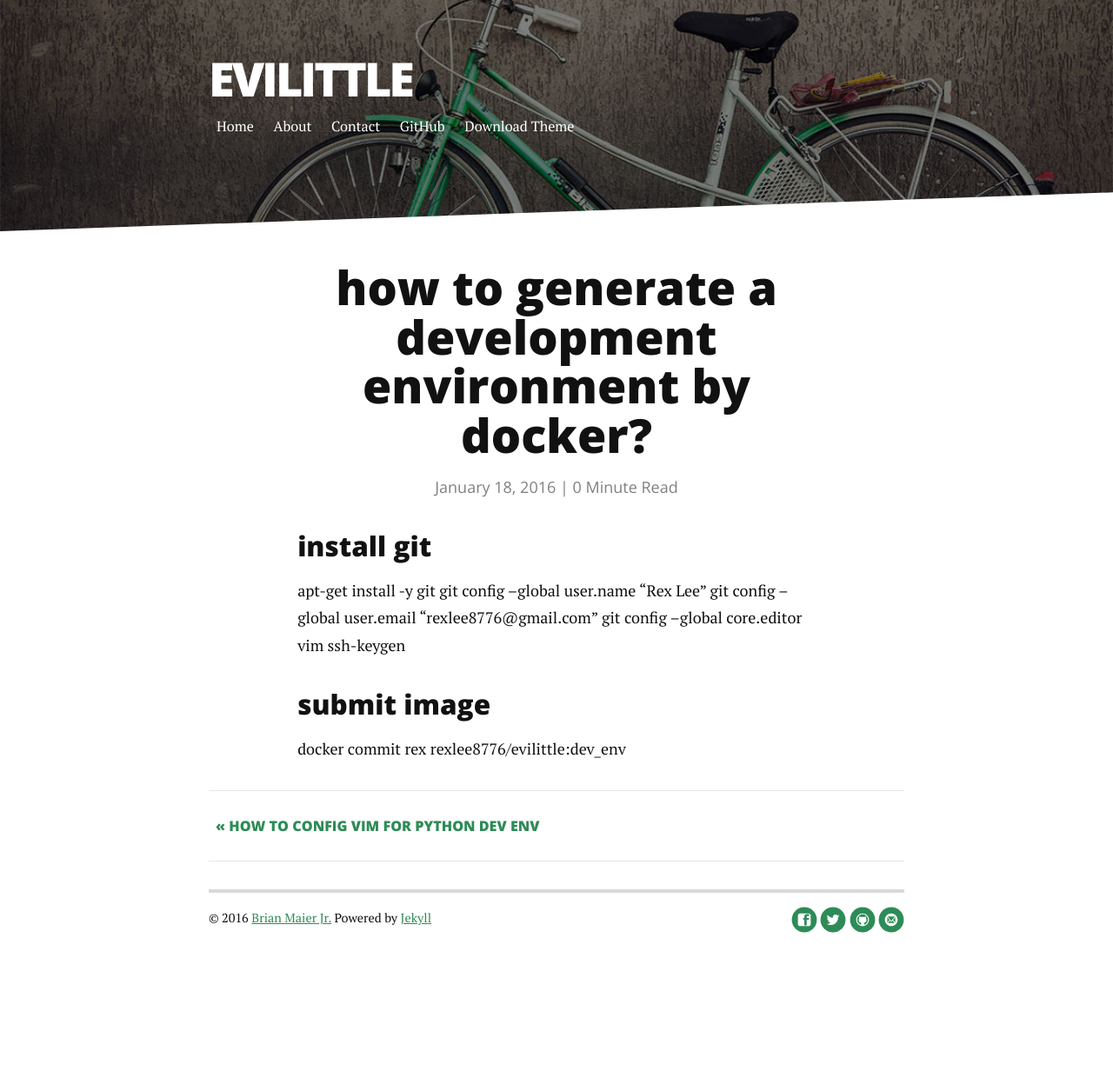
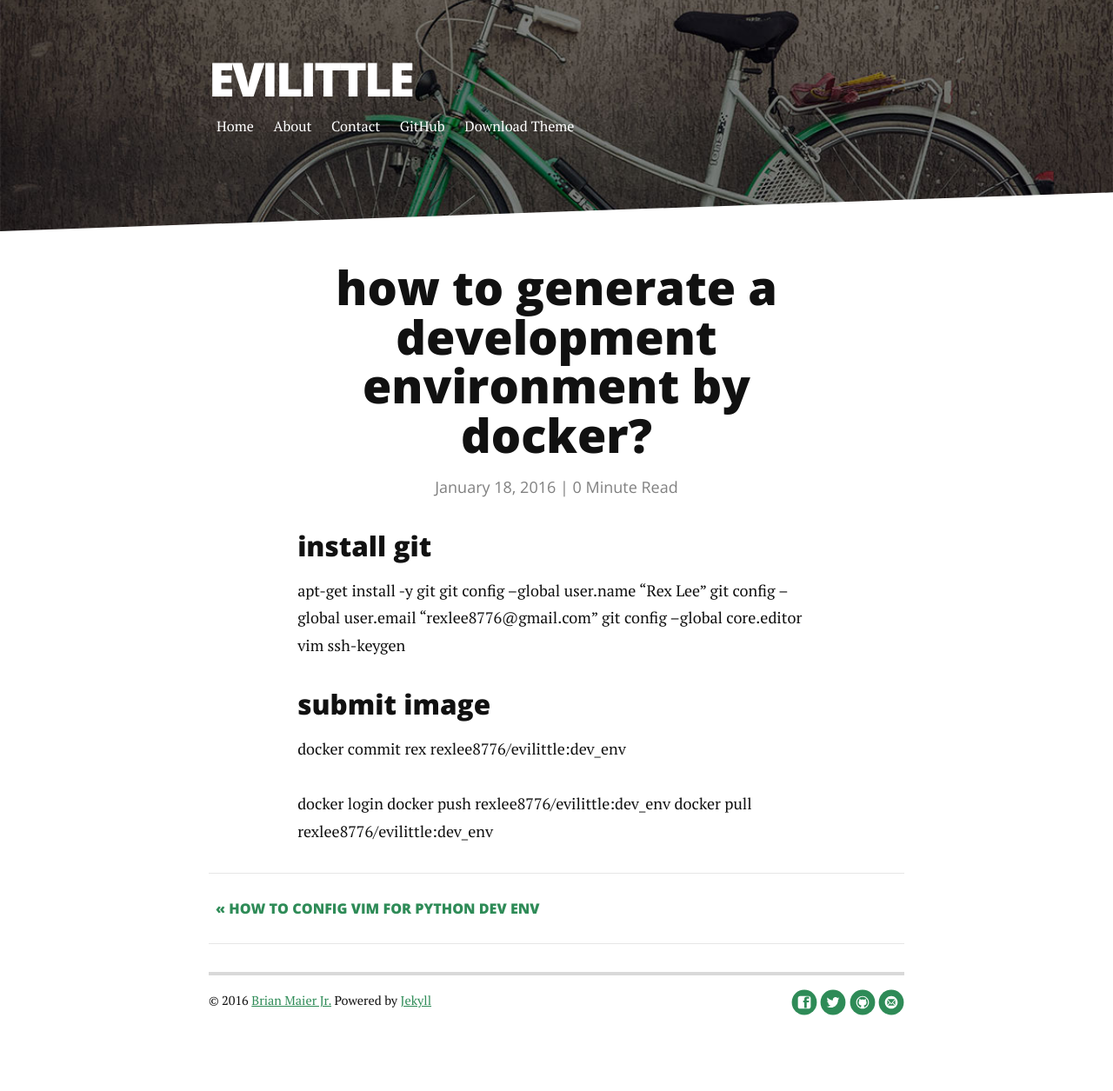
Before and after one commit to rexlee8776/rexlee8776.github.io, a Jekyll site: the page built from _posts/16-1-18-how-to-generate-a-dev-env-by-docker.md, in a window 1280 px wide. Shown: the whole page at 87% size. Built offline with Jekyll 4.4.1, drawn with Linux system fonts in a browser that asks for light colours; nearby versions of some CDN libraries; Markdown is read by kramdown in place of the engine named in the settings; before the commit the page ends 1160 px from its top, so only the background shows below that.

Commit message:
and one
Signed-off-by: Rex Lee <rexlee8776@gmail.com>

```diff
--- a/_posts/16-1-18-how-to-generate-a-dev-env-by-docker.md
+++ b/_posts/16-1-18-how-to-generate-a-dev-env-by-docker.md
@@ -12,3 +12,7 @@ ssh-keygen
 
 ###submit image
 docker commit rex rexlee8776/evilittle:dev_env
+
+docker login
+docker push rexlee8776/evilittle:dev_env
+docker pull rexlee8776/evilittle:dev_env
```
